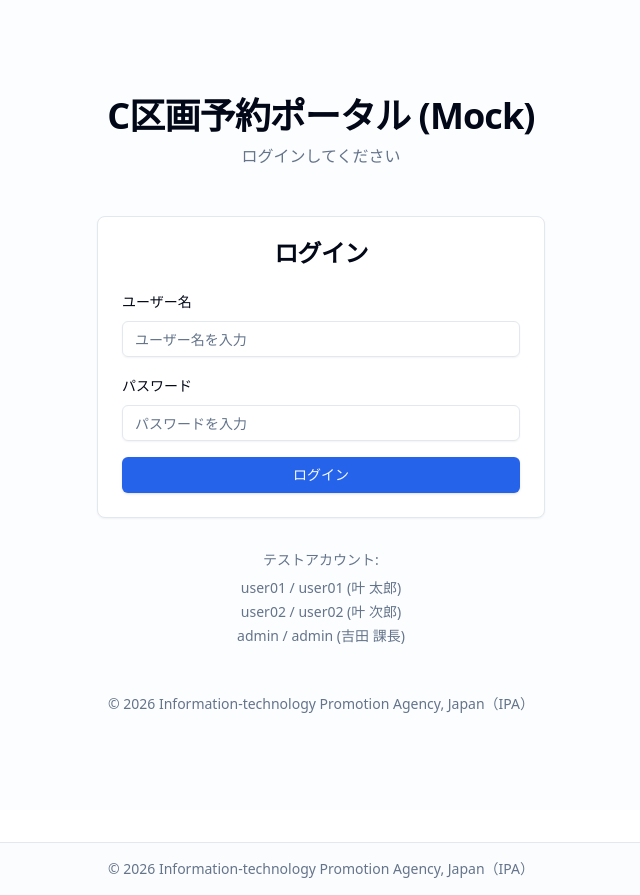
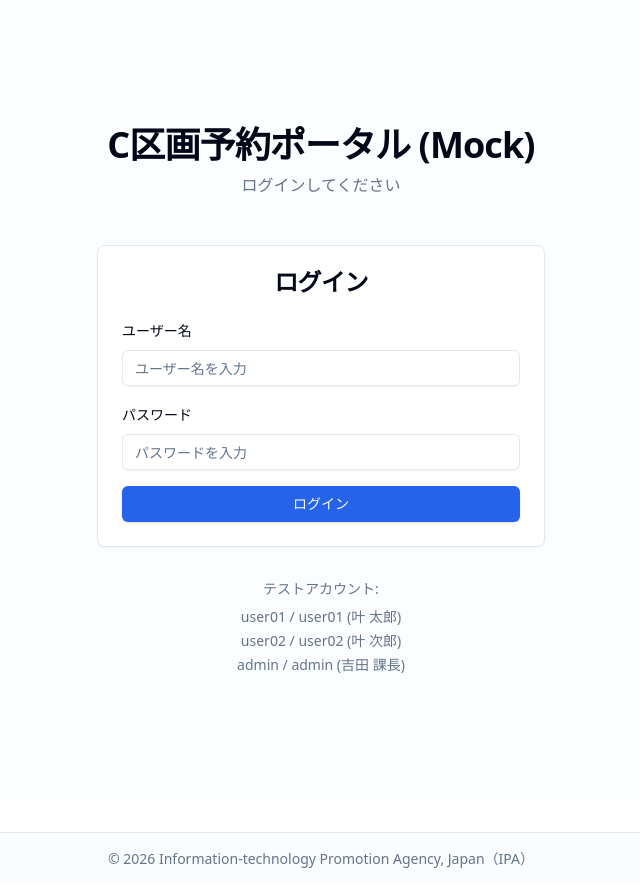
Before and after one commit to ipayminami-stack/meeting-room-mock, a Next.js app: page / in a window 1280 px wide. Shown: the whole page, without its empty margins (319-959 px from the left). Built offline with nearby package versions, Linux system fonts and the light colour scheme.

Commit message:
refactor: Use common footer from layout for login page

```diff
--- a/src/app/page.tsx
+++ b/src/app/page.tsx
@@ -87,10 +87,6 @@ export default function Home() {
           <p>admin / admin (吉田 課長)</p>
         </div>
       </div>
-
-      <footer className="mt-12 text-center text-sm text-muted-foreground">
-        © 2026 Information-technology Promotion Agency, Japan（IPA）
-      </footer>
     </main>
   );
 }
```
